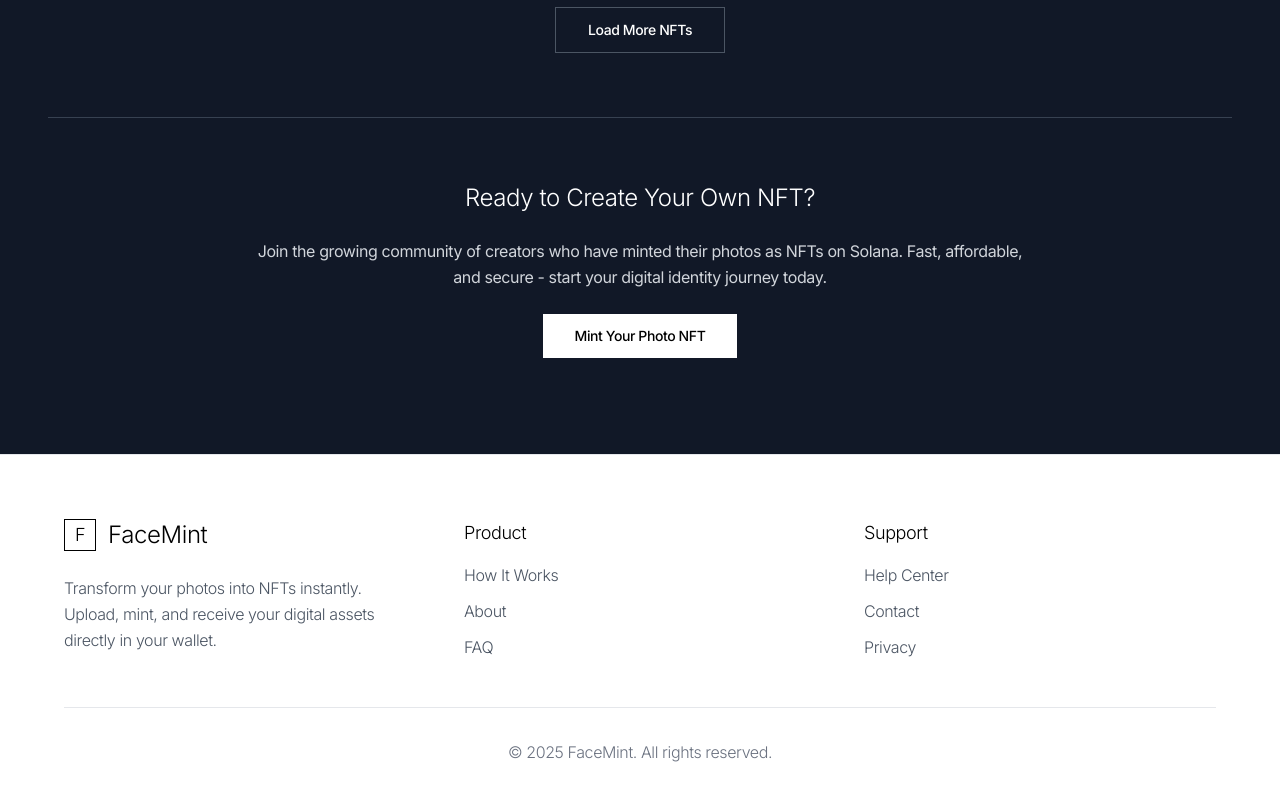
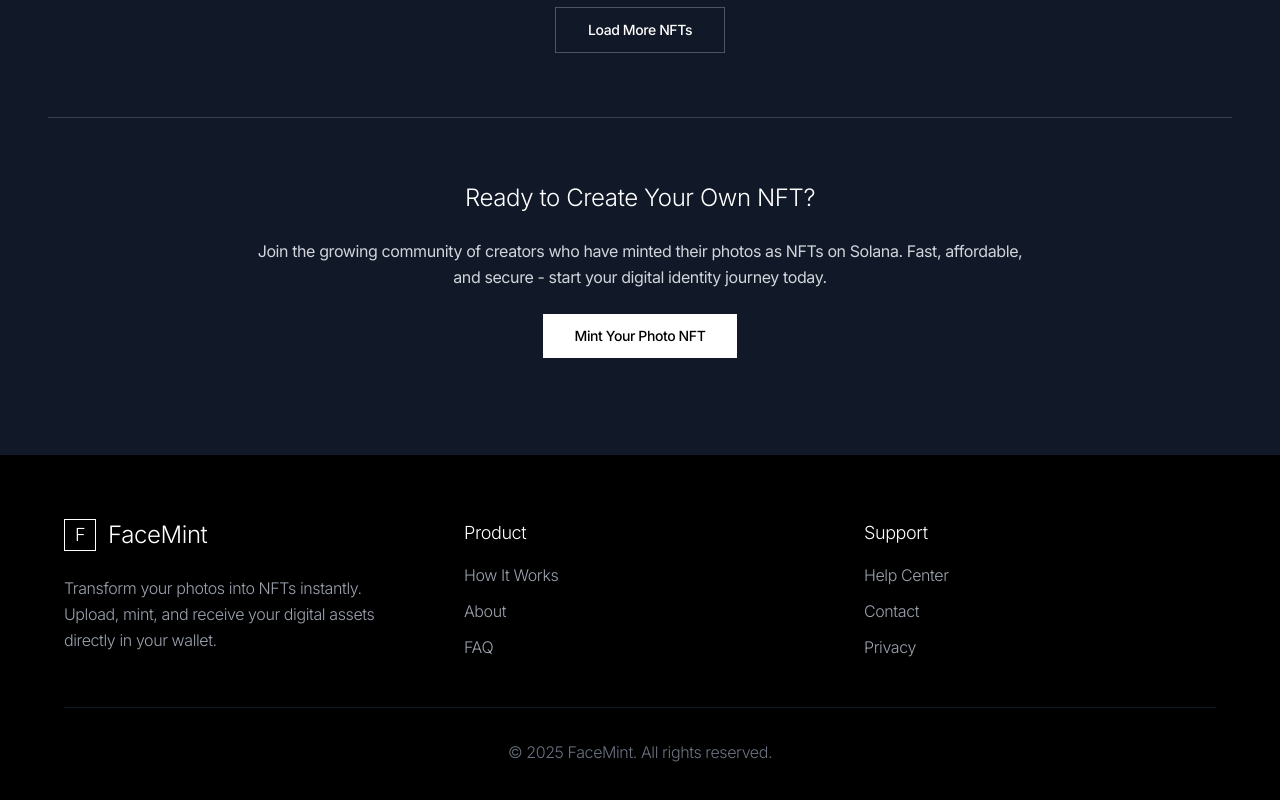
Before and after one commit to Jayesh-Kr/FaceMint, a React (Vite) app in the folder Frontend/: page /gallery in a window 1280 px wide. Shown: the part 1746-2546 px from the top of the page. Built offline with nearby package versions, Linux system fonts and the light colour scheme.

Commit message:
Update Footer and Header components for improved dark mode styling

```diff
--- a/Frontend/src/components/Footer.jsx
+++ b/Frontend/src/components/Footer.jsx
@@ -2,46 +2,46 @@ import React from 'react';
 
 const Footer = () => {
   return (
-    <footer className="w-full py-16 px-6 md:px-12 border-t border-gray-800 dark:border-gray-200 bg-black dark:bg-white">
+    <footer className="w-full py-16 px-6 md:px-12 border-t border-gray-200 dark:border-gray-900 bg-white dark:bg-black">
       <div className="max-w-6xl mx-auto">
         <div className="grid grid-cols-1 md:grid-cols-3 gap-12">
 
           {/* Brand Section */}
           <div className="space-y-6">
             <div className="flex items-center">
-              <div className="w-8 h-8 border border-white dark:border-black bg-black dark:bg-white flex items-center justify-center">
-                <span className="text-white dark:text-black font-light text-lg">F</span>
+              <div className="w-8 h-8 border border-black dark:border-white bg-white dark:bg-black flex items-center justify-center">
+                <span className="text-black dark:text-white font-light text-lg">F</span>
               </div>
-              <span className="ml-3 text-2xl font-light text-white dark:text-black">FaceMint</span>
+              <span className="ml-3 text-2xl font-light text-black dark:text-white">FaceMint</span>
             </div>
-            <p className="text-gray-400 dark:text-gray-600 font-light leading-relaxed max-w-xs">
+            <p className="text-gray-600 dark:text-gray-400 font-light leading-relaxed max-w-xs">
               Transform your photos into NFTs instantly. Upload, mint, and receive your digital assets directly in your wallet.
             </p>
           </div>
 
           {/* Links */}
           <div className="space-y-4">
-            <h4 className="font-light text-lg text-white dark:text-black">Product</h4>
+            <h4 className="font-light text-lg text-black dark:text-white">Product</h4>
             <ul className="space-y-3">
-              <li><a href="#how" className="text-gray-400 dark:text-gray-600 hover:text-white dark:hover:text-black transition-colors font-light">How It Works</a></li>
-              <li><a href="#about" className="text-gray-400 dark:text-gray-600 hover:text-white dark:hover:text-black transition-colors font-light">About</a></li>
-              <li><a href="#faq" className="text-gray-400 dark:text-gray-600 hover:text-white dark:hover:text-black transition-colors font-light">FAQ</a></li>
+              <li><a href="#how" className="text-gray-600 dark:text-gray-400 hover:text-black dark:hover:text-white transition-colors font-light">How It Works</a></li>
+              <li><a href="#about" className="text-gray-600 dark:text-gray-400 hover:text-black dark:hover:text-white transition-colors font-light">About</a></li>
+              <li><a href="#faq" className="text-gray-600 dark:text-gray-400 hover:text-black dark:hover:text-white transition-colors font-light">FAQ</a></li>
             </ul>
           </div>
 
           {/* Support */}
           <div className="space-y-4">
-            <h4 className="font-light text-lg text-white dark:text-black">Support</h4>
+            <h4 className="font-light text-lg text-black dark:text-white">Support</h4>
             <ul className="space-y-3">
-              <li><a href="#help" className="text-gray-400 dark:text-gray-600 hover:text-white dark:hover:text-black transition-colors font-light">Help Center</a></li>
-              <li><a href="#contact" className="text-gray-400 dark:text-gray-600 hover:text-white dark:hover:text-black transition-colors font-light">Contact</a></li>
-              <li><a href="#privacy" className="text-gray-400 dark:text-gray-600 hover:text-white dark:hover:text-black transition-colors font-light">Privacy</a></li>
+              <li><a href="#help" className="text-gray-600 dark:text-gray-400 hover:text-black dark:hover:text-white transition-colors font-light">Help Center</a></li>
+              <li><a href="#contact" className="text-gray-600 dark:text-gray-400 hover:text-black dark:hover:text-white transition-colors font-light">Contact</a></li>
+              <li><a href="#privacy" className="text-gray-600 dark:text-gray-400 hover:text-black dark:hover:text-white transition-colors font-light">Privacy</a></li>
             </ul>
           </div>
 
         </div>
 
-        <div className="border-t border-gray-800 dark:border-gray-200 mt-12 pt-8 text-center">
+        <div className="border-t border-gray-200 dark:border-gray-900 mt-12 pt-8 text-center">
           <p className="text-gray-500 dark:text-gray-500 font-light">
             © 2025 FaceMint. All rights reserved.
           </p>
--- a/Frontend/src/components/Header.jsx
+++ b/Frontend/src/components/Header.jsx
@@ -39,12 +39,12 @@ const Header = () => {
   };
 
   return (
-    <header className="sticky top-0 z-50 bg-white/95 dark:bg-gray-900/95 backdrop-blur-sm border-b border-gray-100 dark:border-gray-800 transition-colors duration-300">
+    <header className="sticky top-0 z-50 bg-white/95 dark:bg-black/95 backdrop-blur-sm border-b border-gray-100 dark:border-gray-900 transition-colors duration-300">
       <div className="max-w-6xl mx-auto px-6 py-4">
         <div className="flex items-center justify-between">
           {/* Logo */}
           <Link to="/" className="flex items-center group">
-            <div className="w-8 h-8 border border-black dark:border-white bg-white dark:bg-gray-900 flex items-center justify-center transition-all duration-300 group-hover:bg-black group-hover:dark:bg-white">
+            <div className="w-8 h-8 border border-black dark:border-white bg-white dark:bg-black flex items-center justify-center transition-all duration-300 group-hover:bg-black group-hover:dark:bg-white">
               <span className="text-black dark:text-white font-mono text-lg group-hover:text-white group-hover:dark:text-black transition-colors duration-300">F</span>
             </div>
             <span className="ml-3 text-xl font-mono font-medium text-black dark:text-white">FaceMint</span>
@@ -80,7 +80,7 @@ const Header = () => {
             {/* Theme Toggle Button */}
             <button
               onClick={toggleTheme}
-              className="p-2 rounded-md text-gray-500 dark:text-gray-400 hover:text-black dark:hover:text-white hover:bg-gray-100 dark:hover:bg-gray-800 transition-all duration-300"
+              className="p-2 rounded-md text-gray-500 dark:text-gray-400 hover:text-black dark:hover:text-white hover:bg-gray-100 dark:hover:bg-gray-900 transition-all duration-300"
               aria-label="Toggle theme"
             >
               {theme === 'light' ? <Moon className="w-5 h-5" /> : <Sun className="w-5 h-5" />}
@@ -98,7 +98,7 @@ const Header = () => {
 
         {/* Mobile Navigation */}
         {mobileMenuOpen && (
-          <div className="md:hidden mt-4 pb-4 border-t border-gray-100 dark:border-gray-800">
+          <div className="md:hidden mt-4 pb-4 border-t border-gray-100 dark:border-gray-900">
             <nav className="flex flex-col gap-4 mt-4">
               {navItems.map((item) =>
                 item.isRoute ? (
```
